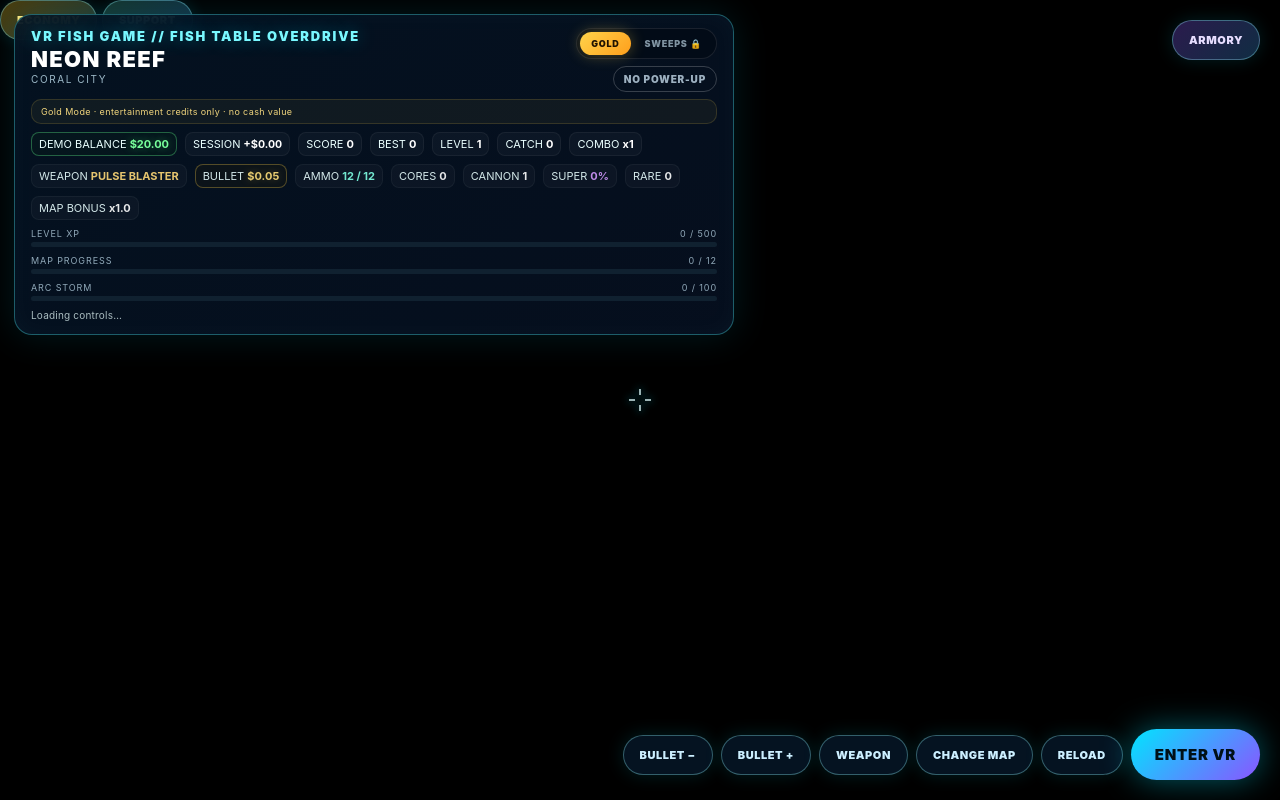
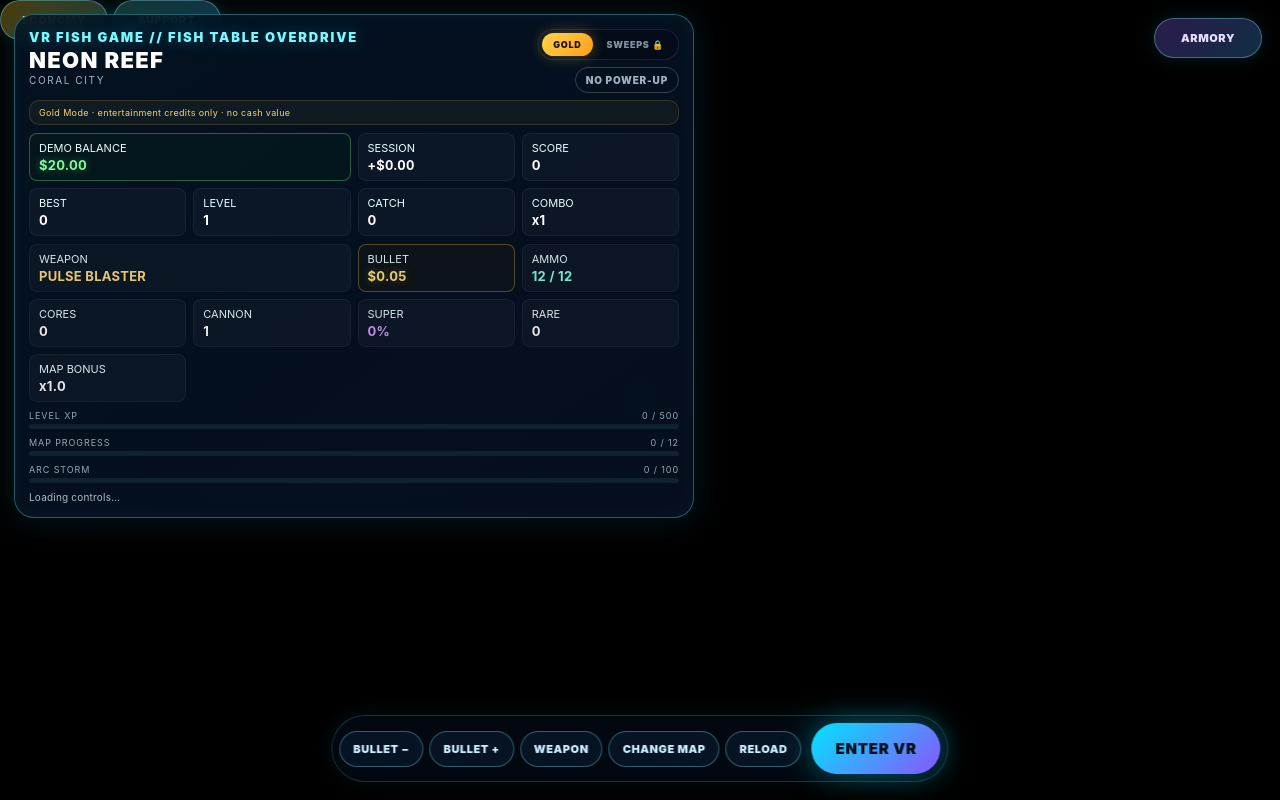
Before and after one commit to jm8651943-del/vr-fish-game, a website with bundled scripts: page public/index.html in a window 1280 px wide. Built offline with nearby package versions, Linux system fonts and the light colour scheme.

Commit message:
Clean arcade layout and remove DOM HUD during VR

```diff
--- a/public/styles.css
+++ b/public/styles.css
@@ -118,3 +118,91 @@
 .compliance-grid b.on{color:#69ff9a}
 body.xr-active #economyButton{opacity:.15}
 @media(max-width:760px){.economy-cards{grid-template-columns:1fr}.compliance-grid{grid-template-columns:1fr 1fr}.economy-action{top:auto!important;bottom:116px!important}}
+
+/* v0.8.1 Quest stability + arcade layout */
+#hud{
+  width:min(680px,calc(100vw - 32px));
+  min-width:0;
+  padding:14px;
+  border-radius:20px;
+}
+.primary-stats{
+  display:grid;
+  grid-template-columns:repeat(4,minmax(0,1fr));
+  gap:7px;
+}
+.combat-stats{
+  display:grid;
+  grid-template-columns:repeat(4,minmax(0,1fr));
+  gap:7px;
+}
+.primary-stats .stat,.combat-stats .stat{
+  display:flex;
+  min-height:38px;
+  flex-direction:column;
+  justify-content:center;
+  gap:2px;
+  padding:7px 9px;
+}
+.primary-stats .stat b,.combat-stats .stat b{
+  font-size:13px;
+  letter-spacing:.02em;
+}
+.bankroll{grid-column:span 2}
+.weapon{grid-column:span 2}
+#controls{
+  left:50%;
+  right:auto;
+  transform:translateX(-50%);
+  bottom:18px;
+  padding:7px;
+  gap:6px;
+  border:1px solid #79f8ff2e;
+  border-radius:999px;
+  background:#020a13dd;
+  backdrop-filter:blur(12px);
+  box-shadow:0 10px 36px #0009,0 0 24px #00e5ff18;
+}
+#controls button{padding:10px 13px;box-shadow:none}
+#stakeDownButton,#stakeUpButton{color:#ffe07a;border-color:#ffd34a42}
+#weaponButton{color:#e9d6ff;border-color:#aa76ff45}
+#reloadButton{color:#9fffe0;border-color:#5cffba42}
+#mapButton{color:#9edfff}
+#vr{margin-left:4px}
+#armoryButton,#supportButton,#economyButton{
+  right:18px!important;
+  left:auto!important;
+  min-width:108px;
+  text-align:center;
+}
+#armoryButton{top:18px!important}
+#supportButton{top:68px!important}
+#economyButton{top:118px!important}
+.mode-notice{max-width:100%;overflow:hidden;text-overflow:ellipsis;white-space:nowrap}
+body.xr-active #hud,
+body.xr-active #controls,
+body.xr-active #armoryButton,
+body.xr-active #supportButton,
+body.xr-active #economyButton,
+body.xr-active #crosshair,
+body.xr-active #achievement,
+body.xr-active #bossHud{
+  display:none!important;
+}
+body.xr-active .panel-backdrop{display:none!important}
+@media(max-width:760px){
+  #hud{width:calc(100vw - 20px);left:10px;right:10px;top:10px}
+  .primary-stats,.combat-stats{grid-template-columns:repeat(2,minmax(0,1fr))}
+  .bankroll,.weapon{grid-column:span 2}
+  #controls{
+    width:calc(100vw - 20px);
+    justify-content:center;
+    flex-wrap:wrap;
+    border-radius:18px;
+    bottom:10px;
+  }
+  #controls button{flex:1 1 auto}
+  #armoryButton,#supportButton,#economyButton{
+    display:none;
+  }
+}
```
